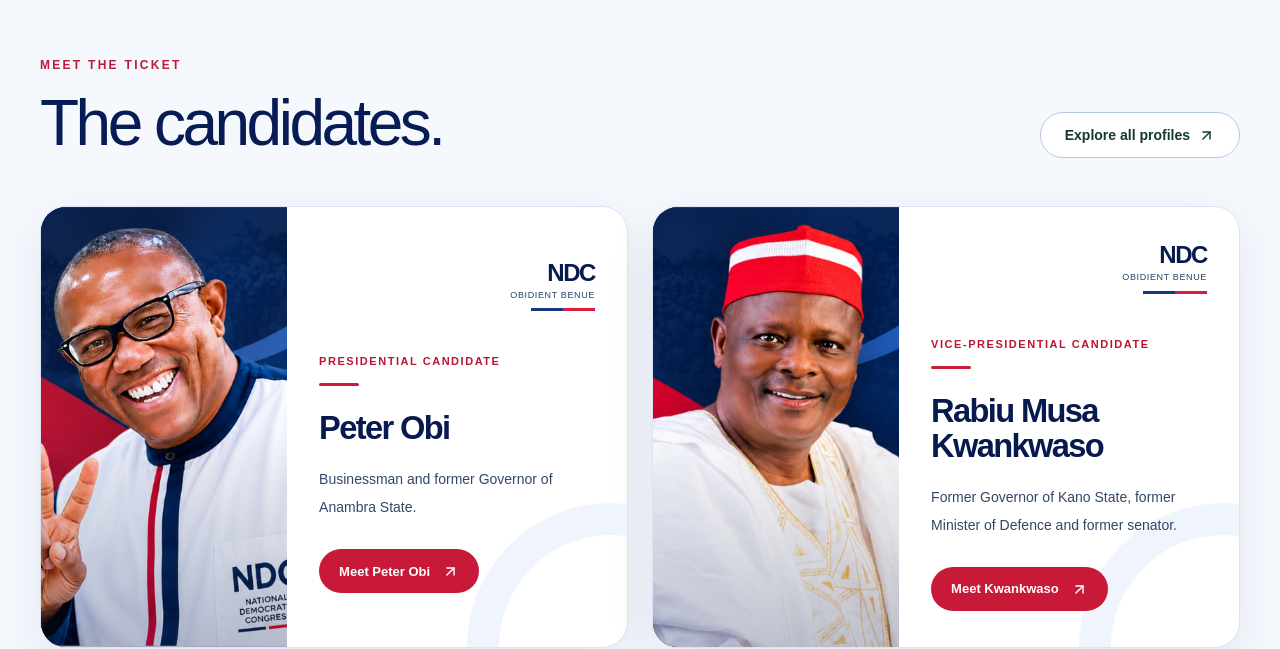
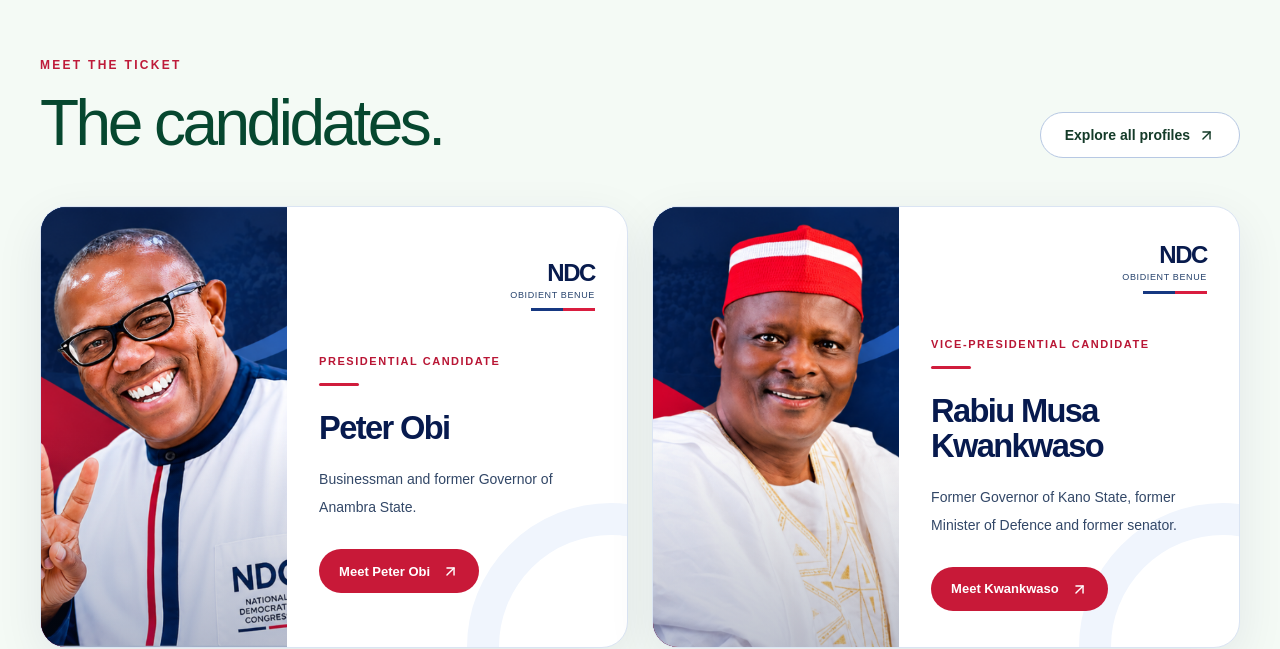
Before and after one commit to octalve-core/obidientbenue, a Next.js app: page / in a window 1280 px wide. Shown: the part 2350-2999 px from the top of the page. Built offline with nearby package versions, Linux system fonts and the light colour scheme.

Commit message:
Apply Obidient green and red to public-facing interface

```diff
--- a/features/home/Candidates.tsx
+++ b/features/home/Candidates.tsx
@@ -4,11 +4,11 @@ import {candidates} from '@/content/candidates';
 import {CandidateProfileCard} from '@/features/leadership/CandidateProfileCard';
 
 export function Candidates(){
-  return <section className="bg-[#f5f8fd] py-20 sm:py-28" aria-labelledby="candidate-section-title">
+  return <section className="bg-[#f4faf5] py-20 sm:py-28" aria-labelledby="candidate-section-title">
     <div className="container-shell">
       <div className="mb-12 flex flex-wrap items-end justify-between gap-7">
         <div><p className="text-xs font-semibold uppercase tracking-[.19em] text-[#be1a39]">Meet the ticket</p>
-          <h2 id="candidate-section-title" className="mt-4 max-w-3xl text-[clamp(2.6rem,5vw,4.75rem)] font-medium leading-[1.08] tracking-[-.055em] text-[#071c55]">The candidates.</h2>
+          <h2 id="candidate-section-title" className="mt-4 max-w-3xl text-[clamp(2.6rem,5vw,4.75rem)] font-medium leading-[1.08] tracking-[-.055em] text-[#06472f]">The candidates.</h2>
         </div>
         <Link href="/leadership" className="inline-flex items-center gap-2 rounded-full border border-[#b7c8e3] bg-white px-6 py-3 text-sm font-semibold text-[#092e7c] transition hover:border-[#123d95] hover:bg-[#e8f0fe]">
           Explore all profiles <ArrowUpRight size={17} aria-hidden="true"/>
```
